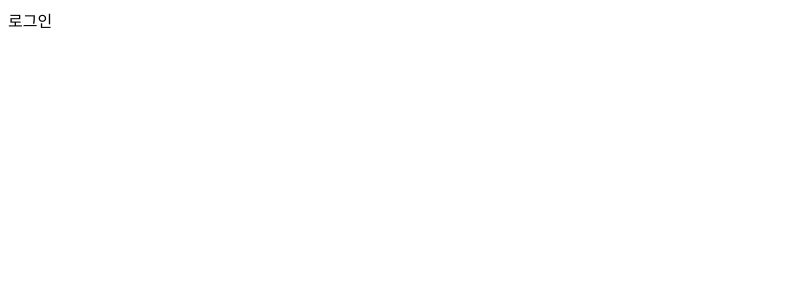
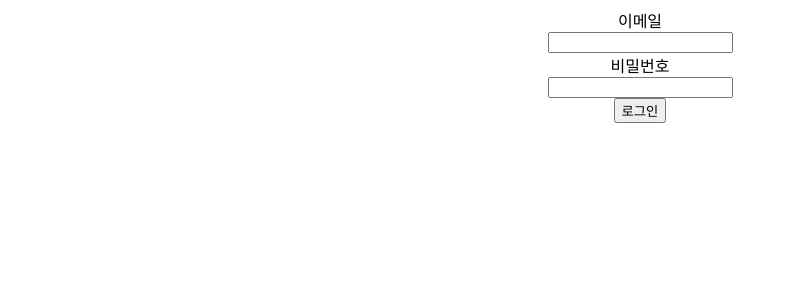
Before and after one commit to zeroaan/node_react_stude, a React (Create React App) app in the folder mongoDB_test/client/: page /login in a window 1280 px wide. Shown: the top 300 px of the page, without its empty margins (0-786 px from the left). Built offline with nearby package versions, Linux system fonts and the light colour scheme.

Commit message:
login, register, logout

```diff
--- a/mongoDB_test/client/package.json
+++ b/mongoDB_test/client/package.json
@@ -6,6 +6,7 @@
     "@testing-library/jest-dom": "^4.2.4",
     "@testing-library/react": "^9.5.0",
     "@testing-library/user-event": "^7.2.1",
+    "axios": "^0.20.0",
     "react": "^16.14.0",
     "react-dom": "^16.14.0",
     "react-redux": "^7.2.1",
@@ -35,5 +36,6 @@
       "last 1 firefox version",
       "last 1 safari version"
     ]
-  }
+  },
+  "proxy": "http://127.0.0.1:3001"
 }
--- a/mongoDB_test/client/src/components/Home.js
+++ b/mongoDB_test/client/src/components/Home.js
@@ -1,9 +1,20 @@
 import React from "react";
+import axios from "axios";
 
-const Home = () => {
+const Home = (props) => {
+  const onClickLogout = () => {
+    axios.get("/api/users/logout").then((response) => {
+      if (response.data.success) {
+        props.history.push("/login");
+      } else {
+        alert("로그아웃 실패");
+      }
+    });
+  };
+
   return (
     <>
-      <div>홈</div>
+      <button onClick={onClickLogout}>로그아웃</button>
     </>
   );
 };
--- a/mongoDB_test/client/src/components/Login.js
+++ b/mongoDB_test/client/src/components/Login.js
@@ -1,9 +1,60 @@
-import React from "react";
+import React, { useState } from "react";
+import { useDispatch } from "react-redux";
+import * as actions from "../store/actions/user_action";
 
-const Login = () => {
+const Login = (props) => {
+  const dispatch = useDispatch();
+
+  const [myEmail, setMyEmail] = useState("");
+  const [myPassword, setMyPassword] = useState("");
+
+  const onChangeInput = (e) => {
+    const { value, name } = e.target;
+    if (name === "myEmail") {
+      setMyEmail(value);
+    } else if (name === "myPassword") {
+      setMyPassword(value);
+    }
+  };
+
+  const onSubmitForm = (e) => {
+    e.preventDefault();
+    const body = {
+      email: myEmail,
+      password: myPassword,
+    };
+    dispatch(actions.loginUser(body)).then((response) => {
+      if (response.payload.loginSuccess) {
+        props.history.push("/");
+      } else {
+        alert("로그인 실패");
+      }
+    });
+  };
+
   return (
     <>
-      <div>로그인</div>
+      <form onSubmit={onSubmitForm}>
+        <label htmlFor="email">이메일</label>
+        <input
+          type="email"
+          name="myEmail"
+          value={myEmail}
+          onChange={onChangeInput}
+          required
+        />
+
+        <label htmlFor="password">비밀번호</label>
+        <input
+          type="password"
+          name="myPassword"
+          value={myPassword}
+          onChange={onChangeInput}
+          required
+        />
+
+        <input type="submit" value="로그인" />
+      </form>
     </>
   );
 };
--- a/mongoDB_test/client/src/components/Register.js
+++ b/mongoDB_test/client/src/components/Register.js
@@ -1,7 +1,11 @@
 import React, { useState } from "react";
+import { useDispatch } from "react-redux";
+import * as actions from "../store/actions/user_action";
 import "./Register.css";
 
-const Register = () => {
+const Register = (props) => {
+  const dispatch = useDispatch();
+
   const [myName, setMyName] = useState("");
   const [myEmail, setMyEmail] = useState("");
   const [myPassword, setMyPassword] = useState("");
@@ -22,8 +26,22 @@ const Register = () => {
   const onSubmitForm = (e) => {
     e.preventDefault();
     if (myPassword !== myRePassword) {
+      setMyPassword("");
+      setMyRePassword("");
       return alert("비밀번호를 다시 확인해주세요.");
     }
+    const body = {
+      name: myName,
+      email: myEmail,
+      password: myPassword,
+    };
+    dispatch(actions.registerUser(body)).then((response) => {
+      if (response.payload.success) {
+        props.history.push("/login");
+      } else {
+        alert("회원가입 실패");
+      }
+    });
   };
 
   return (
--- a/mongoDB_test/client/src/index.js
+++ b/mongoDB_test/client/src/index.js
@@ -1,17 +1,17 @@
 import React from "react";
 import ReactDOM from "react-dom";
 import App from "./App";
-//import { Provider } from "react-redux";
-//import { store } from "./store/index";
+import { Provider } from "react-redux";
+import { store } from "./store/index";
 
 const render = () => {
   ReactDOM.render(
-    //<Provider store={store}>
-    <App />,
-    // </Provider>,
+    <Provider store={store}>
+      <App />
+    </Provider>,
     document.getElementById("root")
   );
 };
 
-//store.subscribe(render);
+store.subscribe(render);
 render();
--- a/mongoDB_test/client/src/store/actions/types.js
+++ b/mongoDB_test/client/src/store/actions/types.js
@@ -0,0 +1,2 @@
+export const REGISTER_USER = "register_user";
+export const LOGIN_USER = "login_user";
--- /dev/null
+++ b/mongoDB_test/client/src/store/actions/user_action.js
@@ -0,0 +1,23 @@
+import axios from "axios";
+import * as types from "./types";
+
+export function registerUser(body) {
+  const request = axios
+    .post("/api/users/register", body)
+    .then((response) => response.data);
+
+  return {
+    type: types.REGISTER_USER,
+    payload: request,
+  };
+}
+export function loginUser(body) {
+  const request = axios
+    .post("/api/users/login", body)
+    .then((response) => response.data);
+
+  return {
+    type: types.LOGIN_USER,
+    payload: request,
+  };
+}
--- a/mongoDB_test/client/src/store/reducers/index.js
+++ b/mongoDB_test/client/src/store/reducers/index.js
@@ -1,8 +1,8 @@
 import { combineReducers } from "redux";
-import text from "./text";
+import user from "./user_reducer";
 
 const rootReducer = combineReducers({
-  text,
+  user,
 });
 
 export default rootReducer;
--- /dev/null
+++ b/mongoDB_test/client/src/store/reducers/user_reducer.js
@@ -0,0 +1,13 @@
+import * as types from "../actions/types";
+
+export default function (state = {}, action) {
+  switch (action.type) {
+    case types.REGISTER_USER:
+      return { ...state, register: action.payload };
+    case types.LOGIN_USER:
+      return { ...state, register: action.payload };
+
+    default:
+      return state;
+  }
+}
```
Also changed, not shown: 2 other files (tests, documents, lock files or other folders).
